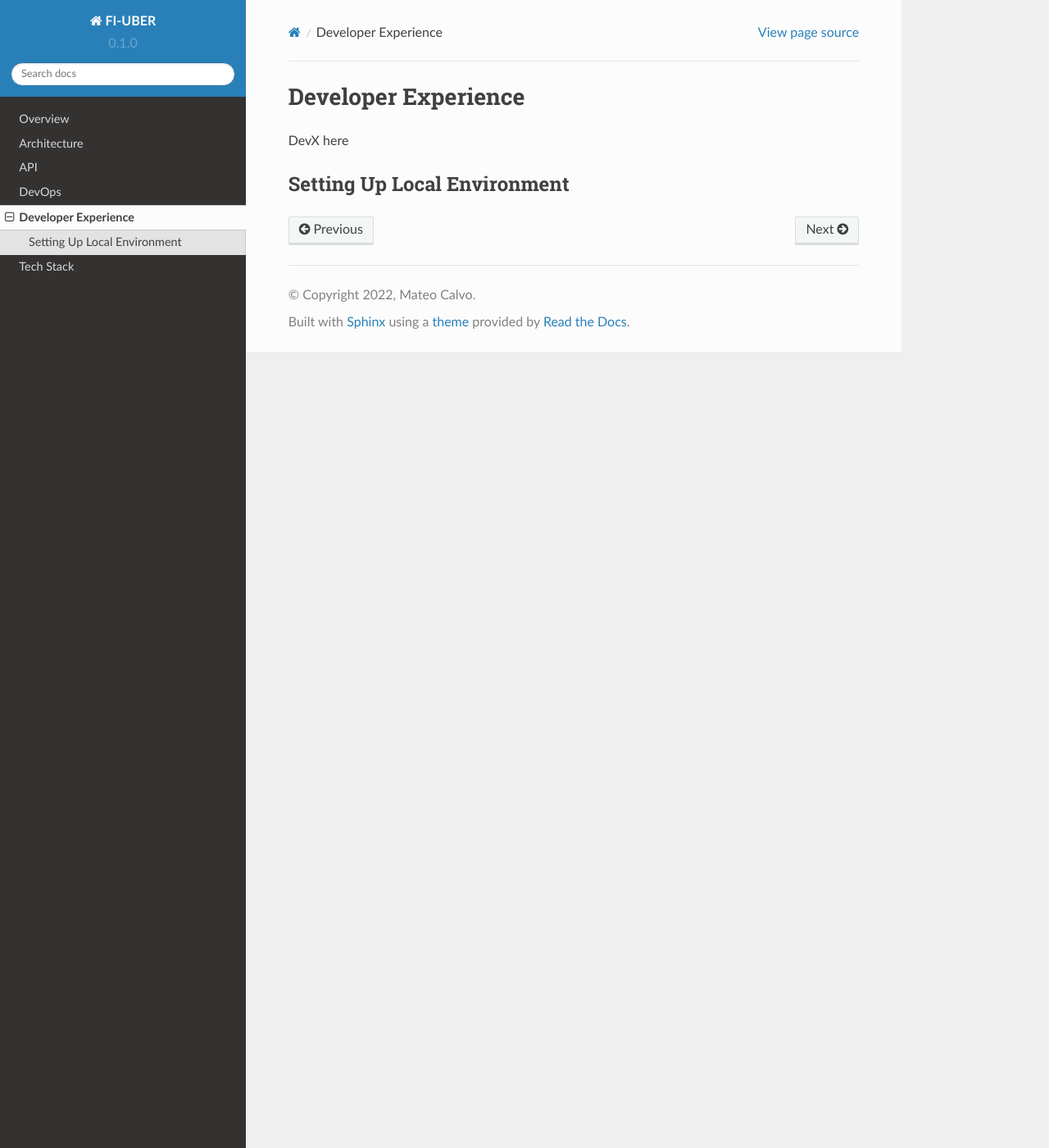
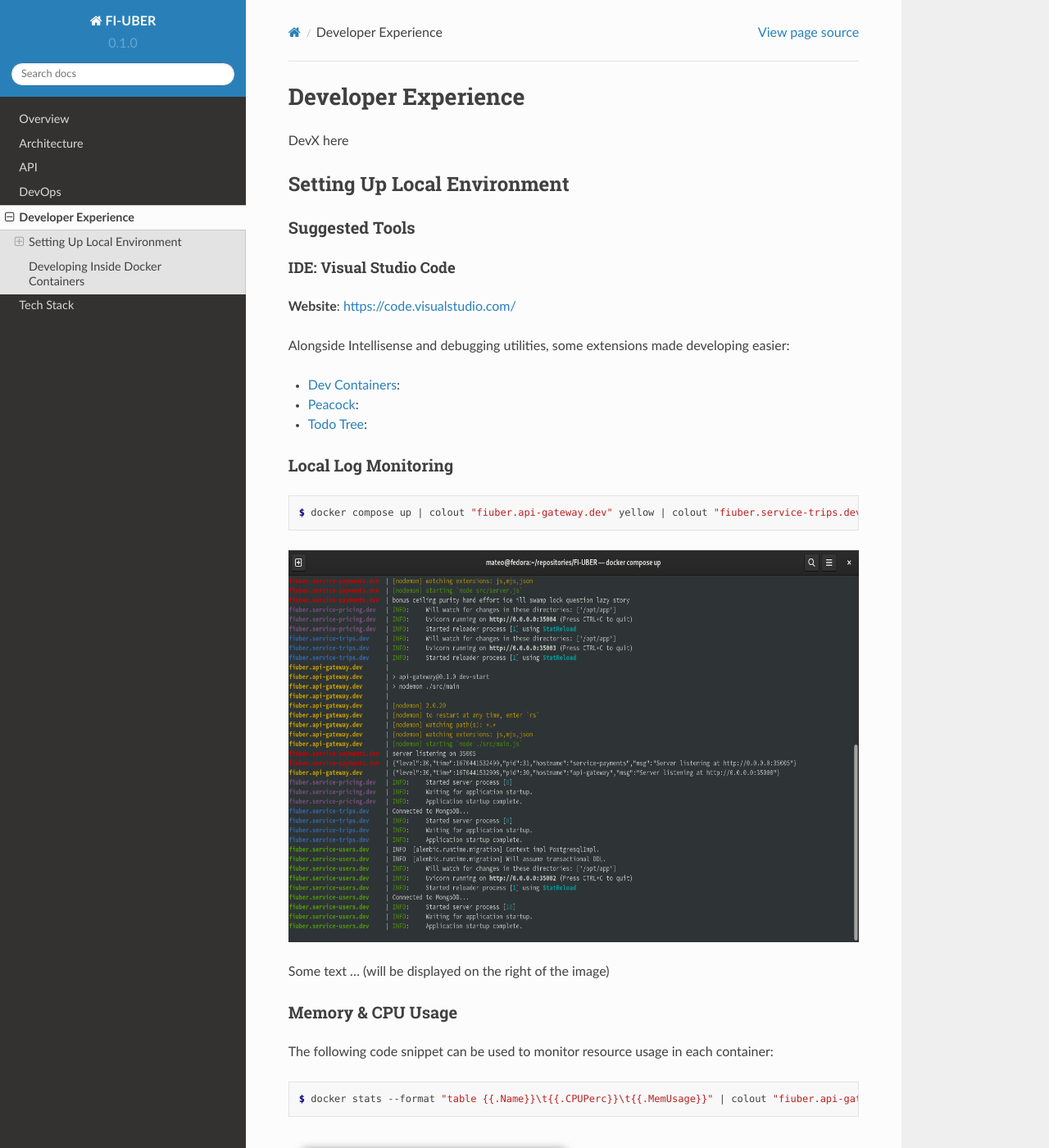
Before and after one commit to mateoicalvo/fiuber-docs, a Sphinx documentation site: the page built from docs/source/developer_experience.rst, in a window 1280 px wide and 1400 px high. Shown: the whole window at 82% size. Built offline with Sphinx 7.4.7 and the Read the Docs theme 2.0.0, drawn with Linux system fonts in a browser that asks for light colours; some of the changed text lies outside the part shown.

Commit message:
update devx

```diff
--- a/docs/source/conf.py
+++ b/docs/source/conf.py
@@ -17,6 +17,7 @@ extensions = [
     'sphinx.ext.autodoc',
     'sphinx.ext.autosummary',
     'sphinx.ext.intersphinx',
+    'sphinxcontrib.video',
 ]
 
 intersphinx_mapping = {
--- a/docs/source/developer_experience.rst
+++ b/docs/source/developer_experience.rst
@@ -5,3 +5,59 @@ DevX here
 
 Setting Up Local Environment
 ----------------------------
+
+Suggested Tools
+~~~~~~~~~~~~~~~
+
+IDE: Visual Studio Code
+"""""""""""""""""""""""
+
+**Website**: https://code.visualstudio.com/
+
+Alongside Intellisense and debugging utilities, some extensions made
+developing easier:
+
+- `Dev Containers <https://marketplace.visualstudio.com/items?itemName=ms-vscode-remote.remote-containers>`__:
+- `Peacock <https://marketplace.visualstudio.com/items?itemName=johnpapa.vscode-peacock>`__:
+- `Todo Tree <https://marketplace.visualstudio.com/items?itemName=Gruntfuggly.todo-tree>`__:
+
+
+Local Log Monitoring
+~~~~~~~~~~~~~~~~~~~~
+
+.. code-block:: console
+
+    $ docker compose up | colout "fiuber.api-gateway.dev" yellow | colout "fiuber.service-trips.dev" blue | colout "fiuber.service-users.dev" green | colout "fiuber.service-pricing.dev" purple | colout "fiuber.service-payments.dev" red
+
+..  image:: /images/compose_terminal.png
+    :class: with-shadow
+    :scale: 65
+
+Some text ...  (will be displayed on the right of the image)
+
+Memory & CPU Usage
+~~~~~~~~~~~~~~~~~~
+
+The following code snippet can be used to monitor resource usage in each container:
+
+.. code-block:: console
+
+    $ docker stats --format "table {{.Name}}\t{{.CPUPerc}}\t{{.MemUsage}}" | colout "fiuber.api-gateway.dev" yellow | colout "fiuber.service-trips.dev" blue | colout "fiuber.service-users.dev" green | colout "fiuber.service-pricing.dev" purple | colout "fiuber.service-payments.dev" red
+
+..  image:: /images/docker_stats.png
+    :alt: Left floating image
+    :class: with-shadow
+    :scale: 65
+
+..  rst-class::  clear-both
+
+
+Developing Inside Docker Containers
+-----------------------------------
+
+Using the suggested VSCode extensions enables linting, debugging, troubleshooting and Intellisense
+inside each container, as seen in the video below:
+
+.. video:: /docs/source/videos/attach_vscode.mp4
+   :width: 500
+   :height: 300
--- a/docs/source/tech_stack.rst
+++ b/docs/source/tech_stack.rst
@@ -29,7 +29,7 @@ DBMS
 ----
 
 PostgreSQL
-~~~~~~~
+~~~~~~~~~~
 
 **Website**: https://www.postgresql.org/
 
```
Also changed, not shown: docs/source/images/compose_terminal.png (added), docs/source/images/docker_stats.png (added), 3 other files.
